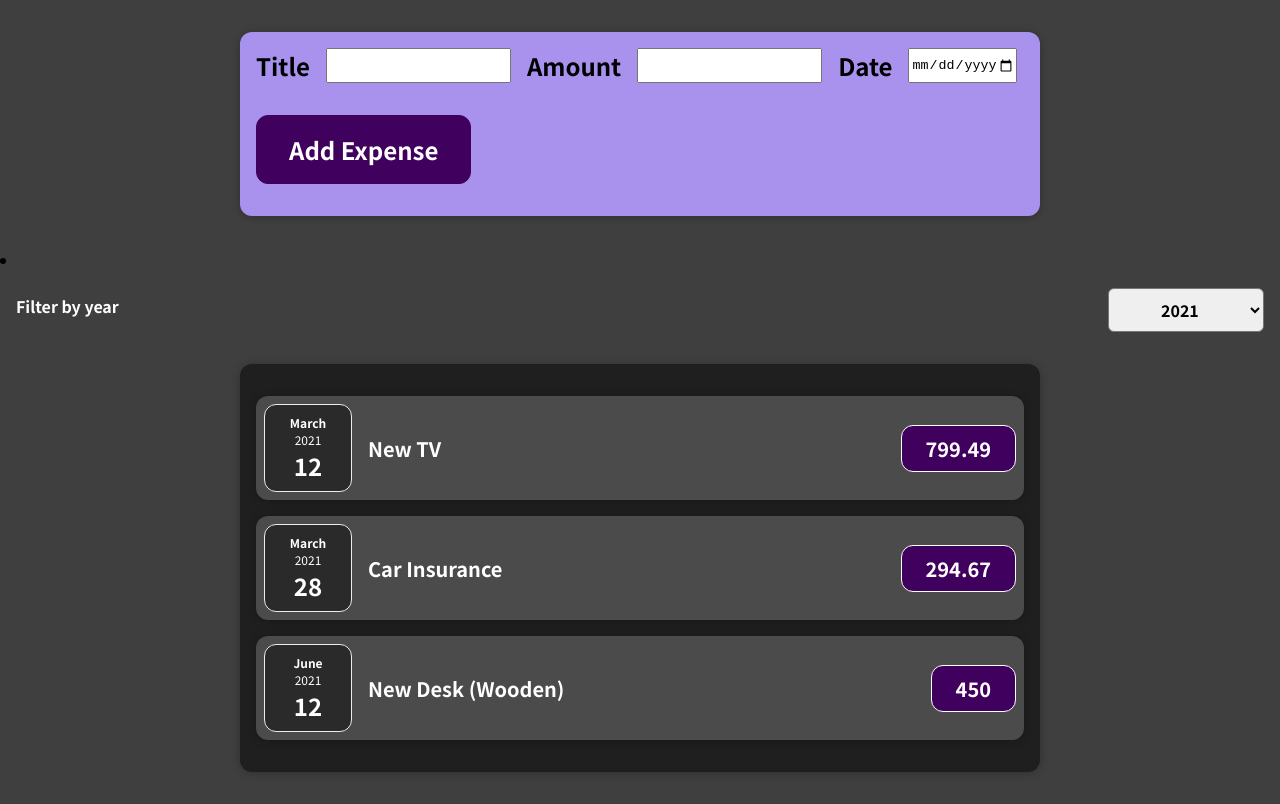
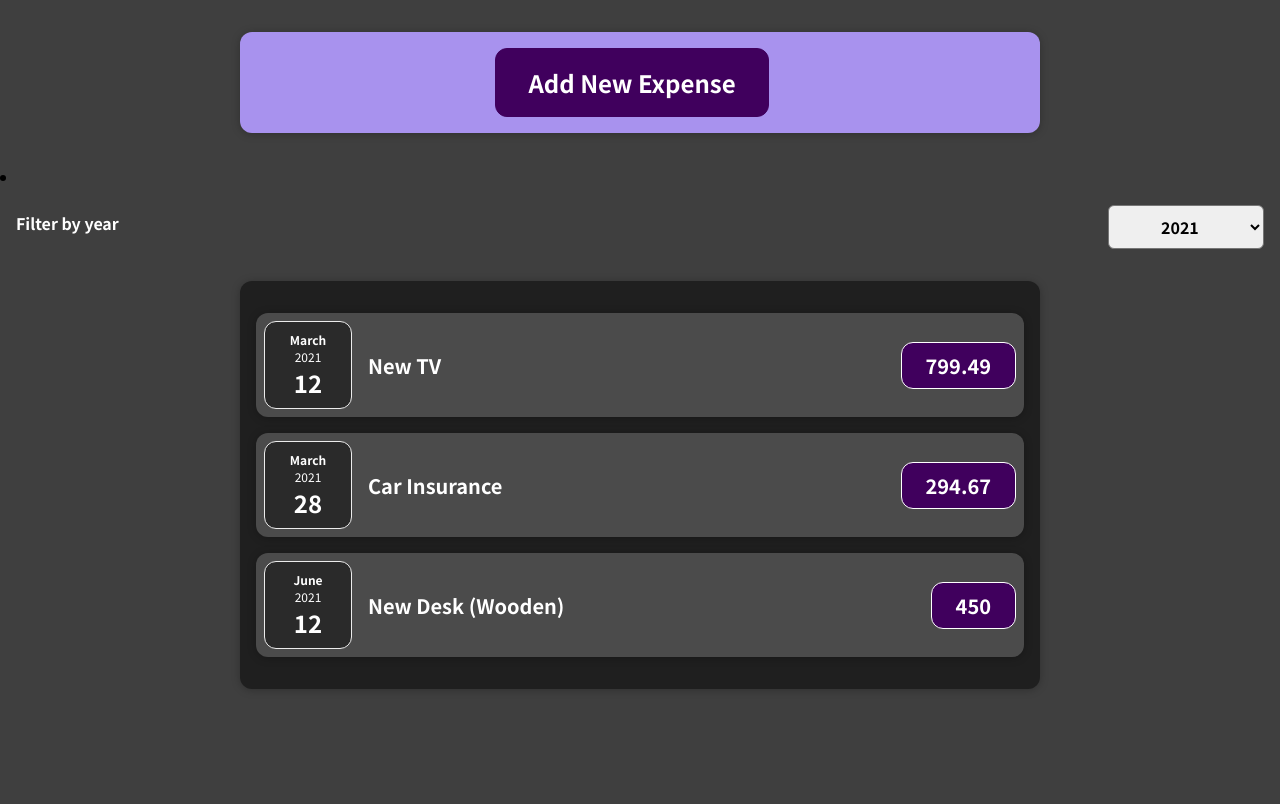
Before and after one commit to Kevin-Benelli/Udemy-React-Course-Work, a React (Create React App) app: page / in a window 1280 px wide. Built offline with nearby package versions, Linux system fonts and the light colour scheme.

Commit message:
one of my solutions for conditional rendering for assignment 4

```diff
--- a/src/components/NewExpense/ExpenseForm.js
+++ b/src/components/NewExpense/ExpenseForm.js
@@ -9,6 +9,8 @@ const ExpenseForm = (props) => {
   const [enteredTitle, setEnteredTitle] = useState("");
   const [enteredAmount, setEnteredAmount] = useState("");
   const [enteredDate, setEnteredDate] = useState("");
+
+  const [isAddExpenseShown, setIsAddExpenseShown] = useState(false);
 
   // const [userInput, setUserInput] = useState({
   //   enteredTitle: "",
@@ -65,10 +67,19 @@ const ExpenseForm = (props) => {
     setEnteredTitle("");
     setEnteredAmount("");
     setEnteredDate("");
+    setIsAddExpenseShown(!isAddExpenseShown);
+  };
+
+  const addNewExpenseHandler = () => {
+    setIsAddExpenseShown(!isAddExpenseShown);
+    console.log(isAddExpenseShown);
   };
 
   return (
     <form onSubmit={submitHandler}>
+      {!isAddExpenseShown ? (
+        <button onClick={addNewExpenseHandler}> Add New Expense </button>
+      ) : (
         <div className="new-expense__controls">
           <div className="new-expense__controls">
             <label>Title</label>
@@ -105,6 +116,7 @@ const ExpenseForm = (props) => {
             <button type="submit">Add Expense</button>
           </div>
         </div>
+      )}
     </form>
   );
 };
```
Lines whose indentation alone changed are shown as unchanged.
